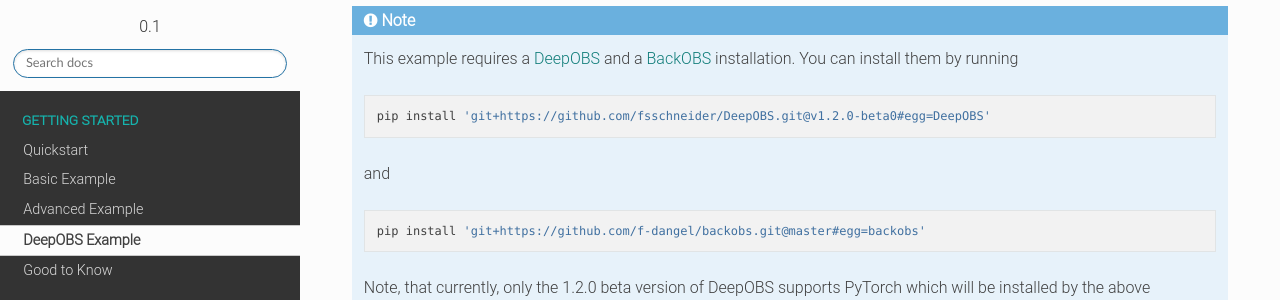
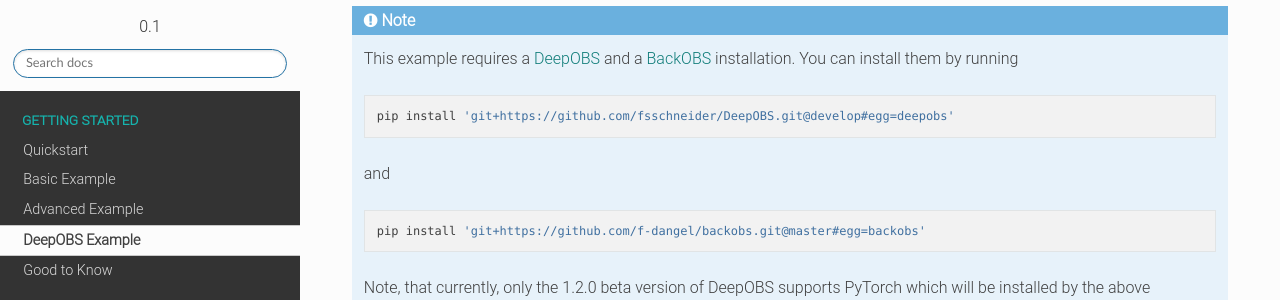
Before and after one commit to f-dangel/cockpit, a Sphinx documentation site: the page built from docs/source/examples/03_deepobs.rst, in a window 1280 px wide and 900 px high. Shown: the part 227-527 px from the top of the window. Built offline with Sphinx 7.4.7 and the Read the Docs theme 2.0.0, drawn with Linux system fonts in a browser that asks for light colours; some of the changed lines change nothing that is shown.

Commit message:
[DOC] Install DeepOBS from development

```diff
--- a/docs/source/examples/03_deepobs.rst
+++ b/docs/source/examples/03_deepobs.rst
@@ -14,7 +14,7 @@
 
    .. code:: bash
 
-      pip install 'git+https://github.com/fsschneider/DeepOBS.git@v1.2.0-beta0#egg=DeepOBS'
+      pip install 'git+https://github.com/fsschneider/DeepOBS.git@develop#egg=deepobs'
 
    and
 
```
